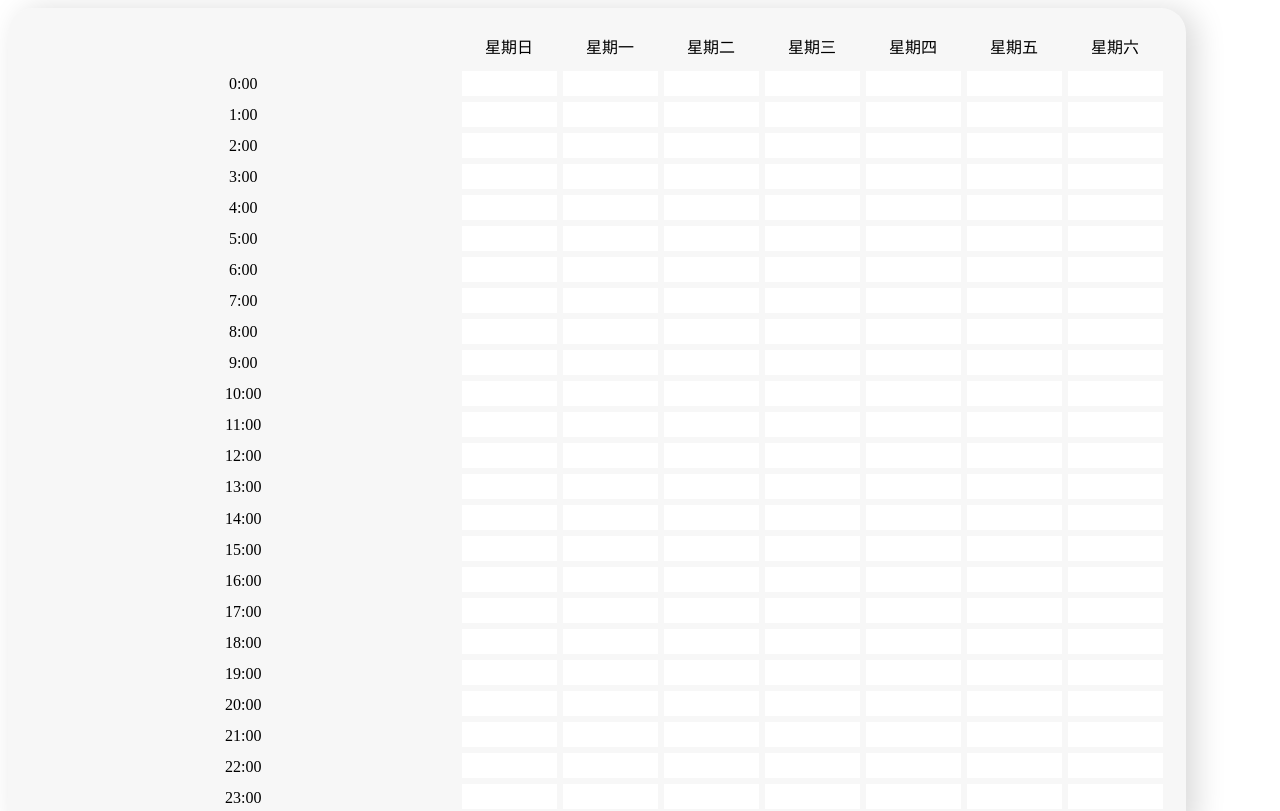
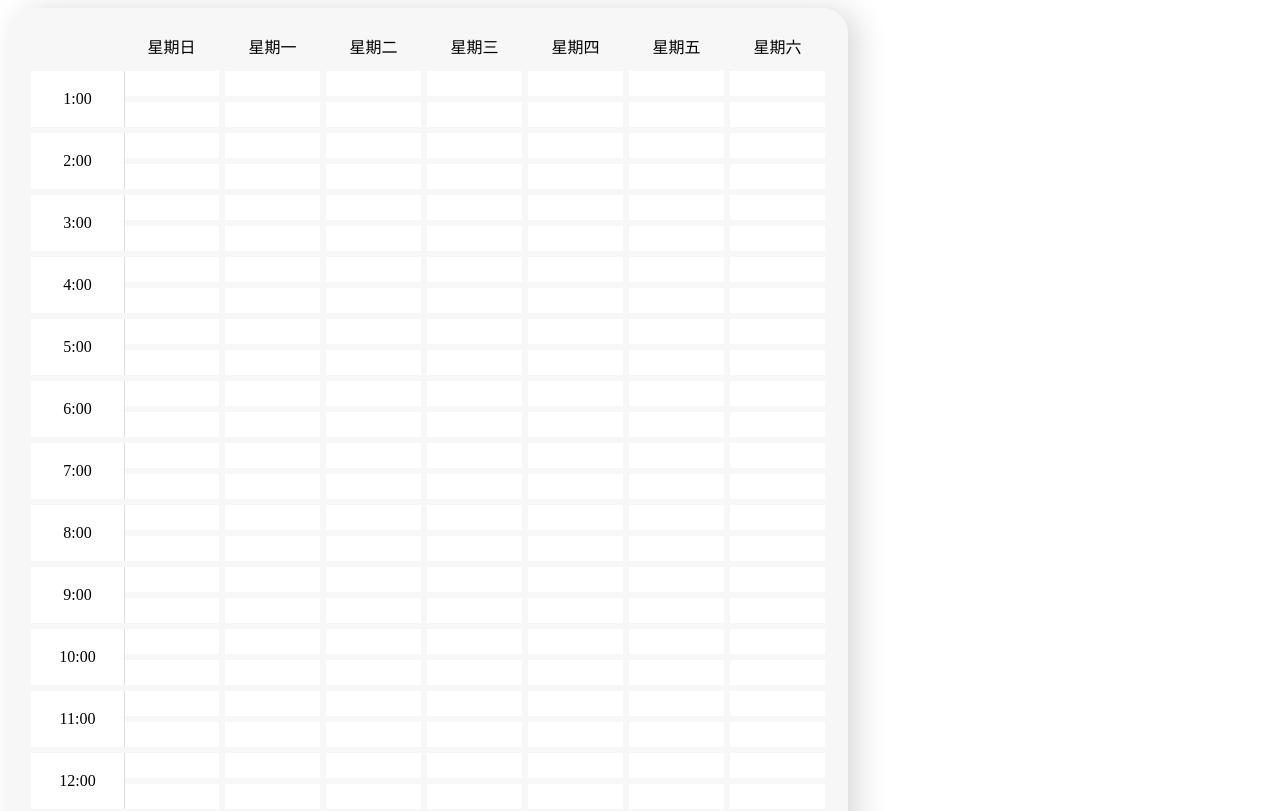
Before and after one commit to u10k/vue-schedule-selector, a Vue app: page / in a window 1280 px wide. Shown: the top 811 px of the page. Built offline with nearby package versions, Linux system fonts and the light colour scheme.

Commit message:
添加半小时选项

```diff
--- a/package.json
+++ b/package.json
@@ -1,6 +1,6 @@
 {
   "name": "vue-schedule-selector",
-  "version": "1.0.7",
+  "version": "1.0.9",
   "description": "this is a schedule selector for vue",
   "author": "dearzoe",
   "private": false,
@@ -10,6 +10,10 @@
     "build": "vue-cli-service build",
     "build-bundle": "vue-cli-service build --target lib --name vue-schedule-selector ./src/components/index.js",
     "lint": "vue-cli-service lint"
+  },
+  "repository": {
+    "type": "https",
+    "url": "https://github.com/dearzoe/vue-schedule-selector.git"
   },
   "keywords": [
     "vue",
--- a/src/App.vue
+++ b/src/App.vue
@@ -6,7 +6,9 @@
               :maxTime="maxTime"
               :numDays="numDays"
               :selection="schedule"
-              :autoComplete="autoComplete"
+              :half-hour="halfHour"
+              :auto-complete="autoComplete"
+              :show-date="showDate"
               @onChange="handleDateChange"
       />
     </div>
@@ -23,10 +25,12 @@ export default {
   data() {
     return {
       minTime: 0,
-      maxTime: 23,
+      maxTime: 20,
       numDays: 7,
       schedule: [],
+      halfHour: true,
       autoComplete: true,
+      showDate: false,
     };
   },
   components: {
@@ -52,9 +56,9 @@ export default {
     background: rgba(0, 0, 0, 0.03);
     padding: 20px;
     width: 90%;
-    min-width: 800px;
+    max-width: 800px;
     & > * {
       flex-grow: 1;
-  }
+    }
   }
 </style>
--- a/src/components/ScheduleSelector.vue
+++ b/src/components/ScheduleSelector.vue
@@ -4,17 +4,22 @@
       <div class="Grid">
         <div class="Column">
           <div class="DateLabel"></div>
-          <div class="TimeLabelCell" v-if="minTime == 0">
+          <div class="TimeLabelCell" v-if="minTime === 0 && halfHour === false">
             <div class="TimeText">{{ formatHour(0) }}</div>
           </div>
-          <div class="TimeLabelCell" v-for="t in maxTime" v-if="t >= minTime">
+          <div v-for="t in maxTime">
+            <div :class="{ 'TimeLabelCell': true, 'halfHour': halfHour}"  v-if="t >= minTime">
               <div class="TimeText">{{ formatHour(t) }}</div>
+            </div>
           </div>
         </div>
         <div v-for="dayOfTimes in this.dates">
           <div class="Column">
             <div class="GridCell">
-              <div class="DateLabel">{{ getDay(dayOfTimes) }}</div>
+              <div class="DateLabel">
+                <template v-if="showDate">{{ formatDate(dayOfTimes, "M/D") }}</template>
+                <template v-else>{{ getDay(dayOfTimes) }}</template>
+              </div>
             </div>
           </div>
           <div class="GridCell" v-for="time in dayOfTimes">
@@ -85,46 +90,26 @@ export default {
           [];
         }
       },
+      halfHour: {
+        type: Boolean,
+        default: false
+      },
       autoComplete: {
+        type: Boolean,
+        default: false
+      },
+      showDate: {
         type: Boolean,
         default: false
       }
     },
-  watch: {
-    selection(dateList) {
-      // 如果开通自动补齐功能，则自动补齐选择一天中的空隙时间
-      if (this.autoComplete) {
-        let dayObj = {},dayAry = [];
-        for (let i = 0; i < dateList.length; i++) {
-          if(!dayObj[`${formatDate(dateList[i], 'YYYY/MM/DD')}`]){
-            dayObj[`${formatDate(dateList[i], 'YYYY/MM/DD')}`] = [];
-          }
-          dayObj[`${formatDate(dateList[i], 'YYYY/MM/DD')}`].push(getHours(dateList[i]));
-        }
-        for (let key in dayObj) {
-          let emptyArr = [];
-          let max = Math.max.apply(null, dayObj[key]);
-          let min = Math.min.apply(null, dayObj[key]);
-          for (let startTime = min; startTime<=max;startTime ++){
-            emptyArr.push(addHours(new Date(key), startTime))
-          }
-          dayAry = dayAry.concat(emptyArr)
-        }
-
-        this.selectionDraft = dayAry;
-      }
-    }
-  },
     created() {
-    // this.selectionSchemeHandlers = {
-    //     linear: selectionSchemes.linear,
-    //     square: selectionSchemes.square
-    // }
       const startTime = startOfDay(this.startDate);
       this.cellToDate = new Map();
       for (let d = 0; d < this.numDays; d += 1) {
         const currentDay = [];
-      for (let h = this.minTime; h <= this.maxTime; h += 1) {
+        let flag = this.halfHour ? 0.5 : 1;
+        for (let h = this.halfHour ? this.minTime + 0.5 : this.minTime; h <= this.maxTime; h += flag) {
           currentDay.push(addHours(addDays(startTime, d), h));
         }
         this.dates.push(currentDay);
@@ -145,6 +130,9 @@ export default {
       //   const abb = hour < 12 || hour === 24 ? 'am' : 'pm'
       //   return `${h}${abb}`
       // },
+      formatDate(dayOfTimes, dateFormat) {
+        return formatDate(dayOfTimes[0], dateFormat);
+      },
       getDay(dayOfTimes) {
         let day = '星期日';
         switch (getDay(dayOfTimes[0])) {
@@ -172,7 +160,39 @@ export default {
         }
         return day;
       },
+      autoCompleteDate(dateList) {
+        // 如果开通自动补齐功能，则自动补齐选择一天中的空隙时间
+        let dayObj = {},dayAry = [];
+        for (let i = 0; i < dateList.length; i++) {
+          if(!dayObj[`${formatDate(dateList[i], 'YYYY/MM/DD')}`]){
+            dayObj[`${formatDate(dateList[i], 'YYYY/MM/DD')}`] = [];
+          }
+          if(new Date(dateList[i]).getMinutes() === 30){
+            dayObj[`${formatDate(dateList[i], 'YYYY/MM/DD')}`].push(getHours(dateList[i])+0.5);
+          } else {
+            dayObj[`${formatDate(dateList[i], 'YYYY/MM/DD')}`].push(getHours(dateList[i]));
+          }
+        }
+        console.log('%cdayObj', 'color:darkred;text-shadow:3px 3px 3px red;font-size:20px;', dayObj);
+        for (let key in dayObj) {
+          let emptyArr = [];
+          let max = Math.max.apply(null, dayObj[key]);
+          let min = Math.min.apply(null, dayObj[key]);
+          let flag = this.halfHour ? 0.5 : 1;
+          // min = this.halfHour ? min += 0.5 : min;
+          console.log('%cmin', 'color:darkred;text-shadow:3px 3px 3px red;font-size:20px;', min,max,flag);
+          for (let startTime = min; startTime<=max;startTime += flag){
+            emptyArr.push(addHours(new Date(key), startTime))
+          }
+          console.log(emptyArr)
+          dayAry = dayAry.concat(emptyArr)
+        }
+        return dayAry;
+      },
       endSelection() {
+        if (this.autoComplete) {
+          this.selectionDraft = this.autoCompleteDate(this.selectionDraft)
+        }
         this.$emit("onChange", this.selectionDraft);
         this.selectionType = null;
         this.selectionStart = null;
@@ -204,13 +224,13 @@ export default {
         // 不要在这里调用this.endSelection（）因为文档mouseup处理程序会这样做
       },
       // 给定结束日期，确定应在此草稿中选择的所有日期
-    updateAvailabilityDraft(selectionEnd, callback) {
+      updateAvailabilityDraft(selectionEnd) {
         const selectionType = this.selectionType;
         const selectionStart = this.selectionStart;
-
         if (selectionType === null || selectionStart === null) return;
 
         let newSelection = [];
+        console.log('%ctime', 'color:darkred;text-shadow:3px 3px 3px red;font-size:20px;', selectionStart, selectionEnd);
         if (selectionStart && selectionEnd && selectionType) {
           newSelection = selectionSchemeHandlers[this.selectionScheme](
                   selectionStart,
@@ -218,7 +238,6 @@ export default {
                   this.dates
           );
         }
-
         let nextDraft = [...this.selection];
         if (selectionType === "add") {
           nextDraft = Array.from(new Set([...nextDraft, ...newSelection]));
@@ -227,7 +246,6 @@ export default {
                   a => !newSelection.find(b => isSameMinute(a, b))
           );
         }
-
         // this.setState({ selectionDraft: nextDraft }, callback)
         this.selectionDraft = nextDraft;
       }
@@ -295,6 +313,12 @@ export default {
     justify-content: center;
     align-items: center;
   }
+  .halfHour{
+    margin: 0 3px 3px;
+    height: 56px;
+    background-color: #fff;
+    border-right:1px solid #ddd;
+  }
   .TimeText {
     margin: 0;
     @media (max-width: 699px) {
--- a/src/utils/date-utils.js
+++ b/src/utils/date-utils.js
@@ -19,5 +19,11 @@ export const dateIsBetween = (start, candidate, end) => {
   )
 }
 
-export const timeIsBetween = (start, candidate, end) =>
-  candidate.getHours() >= start.getHours() && candidate.getHours() <= end.getHours()
+export const timeIsBetween = (start, candidate, end) =>{
+  // return new Date(candidate).getTime() >= new Date(start).getTime() && new Date(candidate).getTime() <= new Date(end).getTime()
+  // return candidate.getHours() >= start.getHours() && candidate.getHours() <= end.getHours()
+  let halfCan = candidate.getMinutes() === 30 ? 0.5 : 0;
+  let halfStart = start.getMinutes() === 30 ? 0.5 : 0;
+  let halfEnd = end.getMinutes() === 30 ? 0.5 : 0;
+  return candidate.getHours() + halfCan >= start.getHours() + halfStart && candidate.getHours() + halfCan <= end.getHours() + halfEnd
+}
```
Lines whose indentation alone changed are shown as unchanged.
